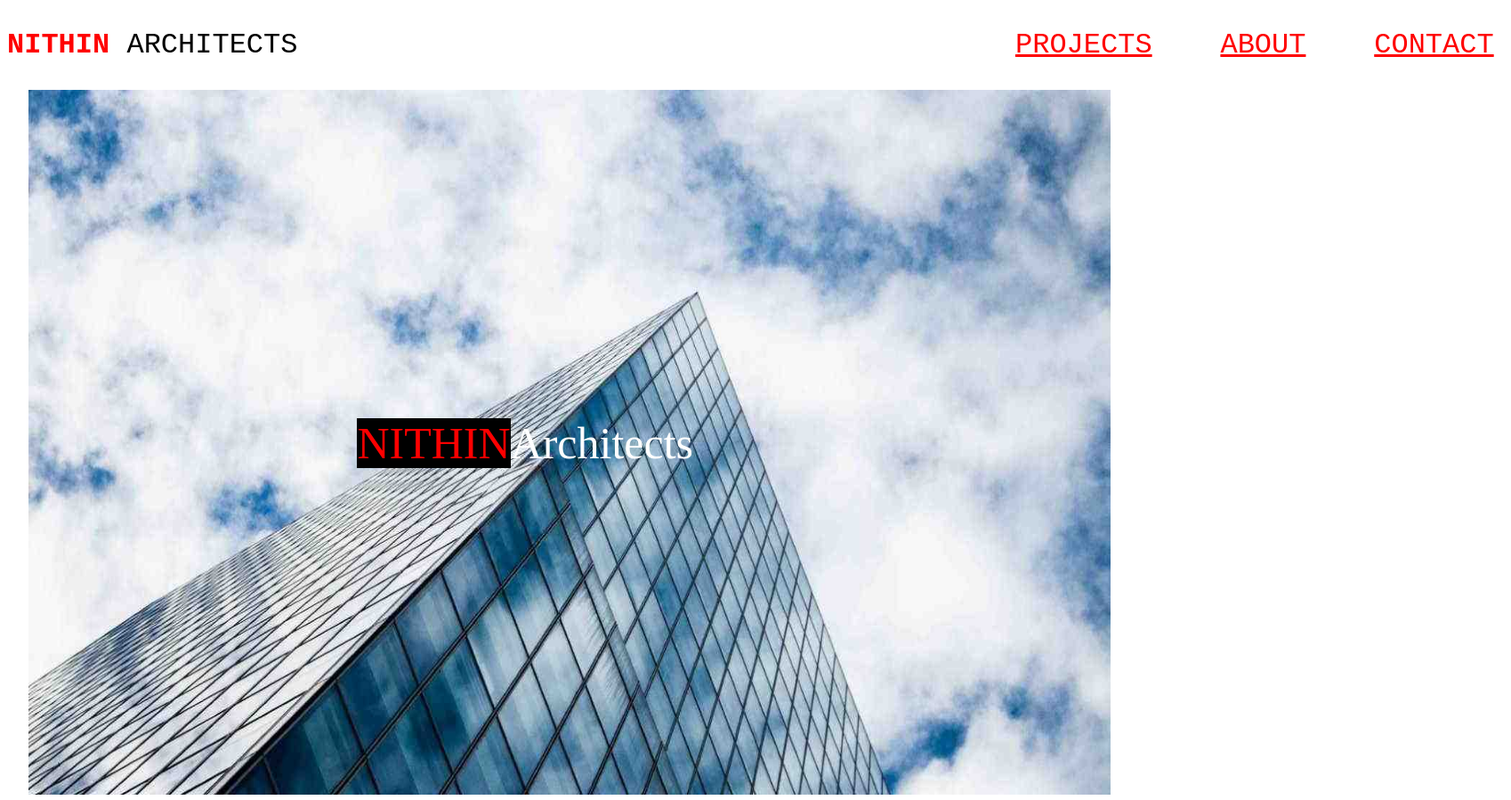
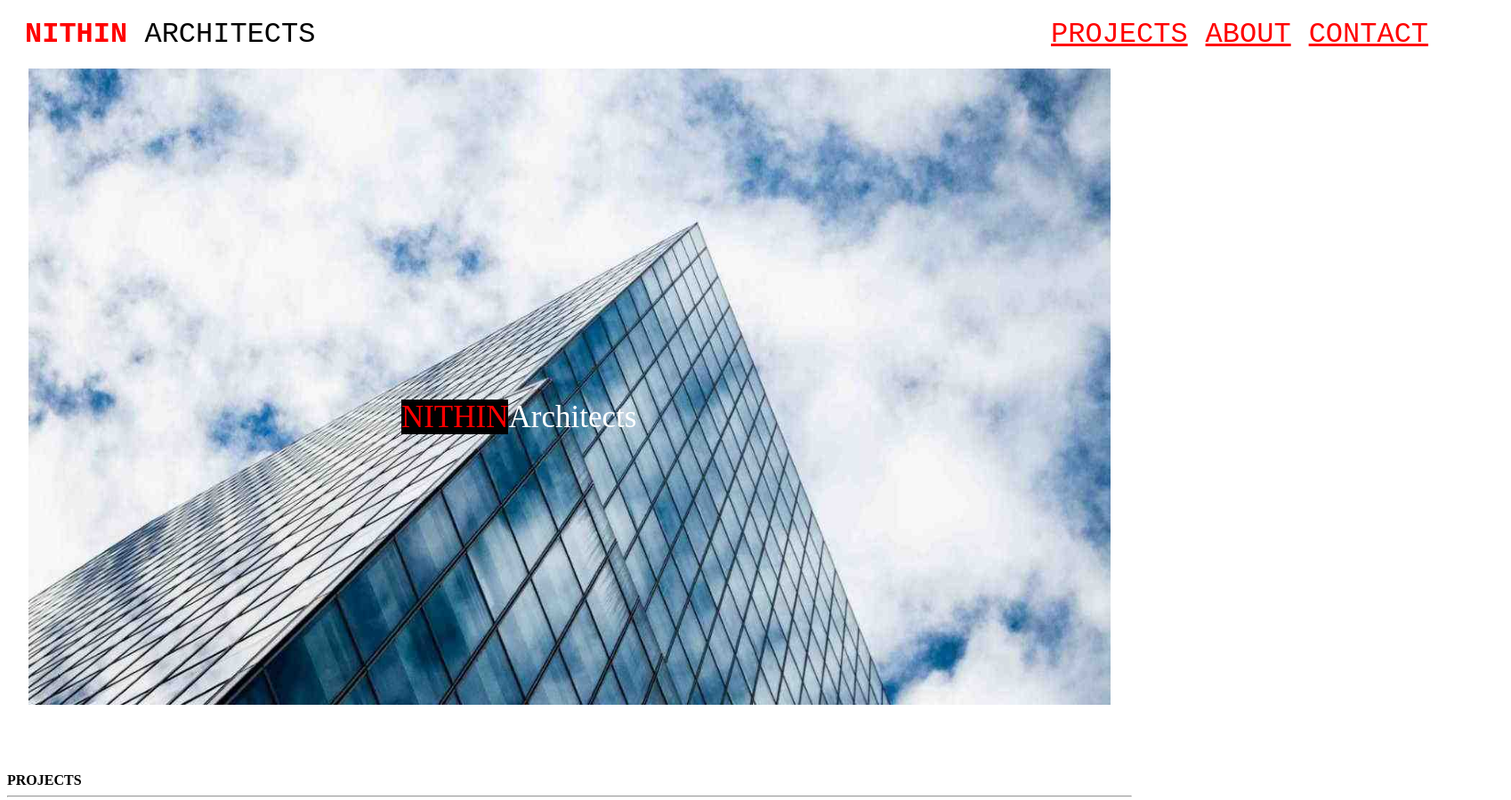
Before and after one commit to Nithinreddy0504/css-tasks, a plain HTML site: page day5/index.html in a window 1280 px wide. Shown: the top 899 px of the page at 89% size, 1698 px wide, since content can reach past the window. Drawn offline with Linux system fonts and the light colour scheme.

Commit message:
css task

```diff
--- a/day5/index.html
+++ b/day5/index.html
@@ -21,7 +21,7 @@
         }
         #br{
             position: absolute;
-            top:40%;
+            top:70%;
             right:39%;
             font-size: 50px;
 
@@ -45,28 +45,31 @@
 
          }
         @media (max-width:768px) {
-            nav{
-           display: none;
+            /* nav{
+                width: 95vw;
+                background-color: black; */
+
 
         }
         #br{
             position: absolute;
-            top:40%;
+            top:50%;
             left:30%;
-            font-size: 20px;
+            font-size: 35px;
 
 
         }
         #lastimage{
-            width: 99vw;
-            height: 50vh;
+            width: 95vw;
+            height: 95vh;
+
         }
         .architect img{
-            height: 50vh;
+            height: 95vh;
+
         }
 
 
-    }
 
             .people{
                 display: inline-block;
@@ -124,13 +127,26 @@
             }
 
 
+         .nav nav{
+            display: flex;
+            position: fixed;
+            background-color:white;
+            z-index: 3;
+            top: 0;
+            padding: 20px;
+            width: 95vw;
 
+         }
+         .nav a{
+            margin-left: 20px;
+         }
     </style>
 </head>
 <body>
     <center>
+        <div class="nav">
    <pre><nav><b style="color:red;">NITHIN</b> ARCHITECTS                                          <a href="#bookmark1">PROJECTS</a>    <a href="#bookmark2">ABOUT</a>    <a href="#bookmark3">CONTACT</a> </nav></pre>
-
+</div>
    <div class="architect">
     <img src="architect.jpg" alt="">
     <p id="br"  style="color: white;"><b style="background-color: black;color: red; font-weight:200;">NITHIN</b>Architects</p>
@@ -254,7 +270,7 @@
     <input type="text" placeholder="comment"><br><br>
     <button >SEND MESSAGE</button><br><br><br><br>
 </section>
-<img src="last image.jpg" alt="" id="lastimage">
+<center><img src="last image.jpg" alt="" id="lastimage"></center>
 <footer style="background-color: black; height: 100px;">
  <center> <p  style="color: white; font-size: 20px; margin-top: 1px; padding: 35px;">Powered by-NITHIN REDDY</p></center>
 </footer>
```
